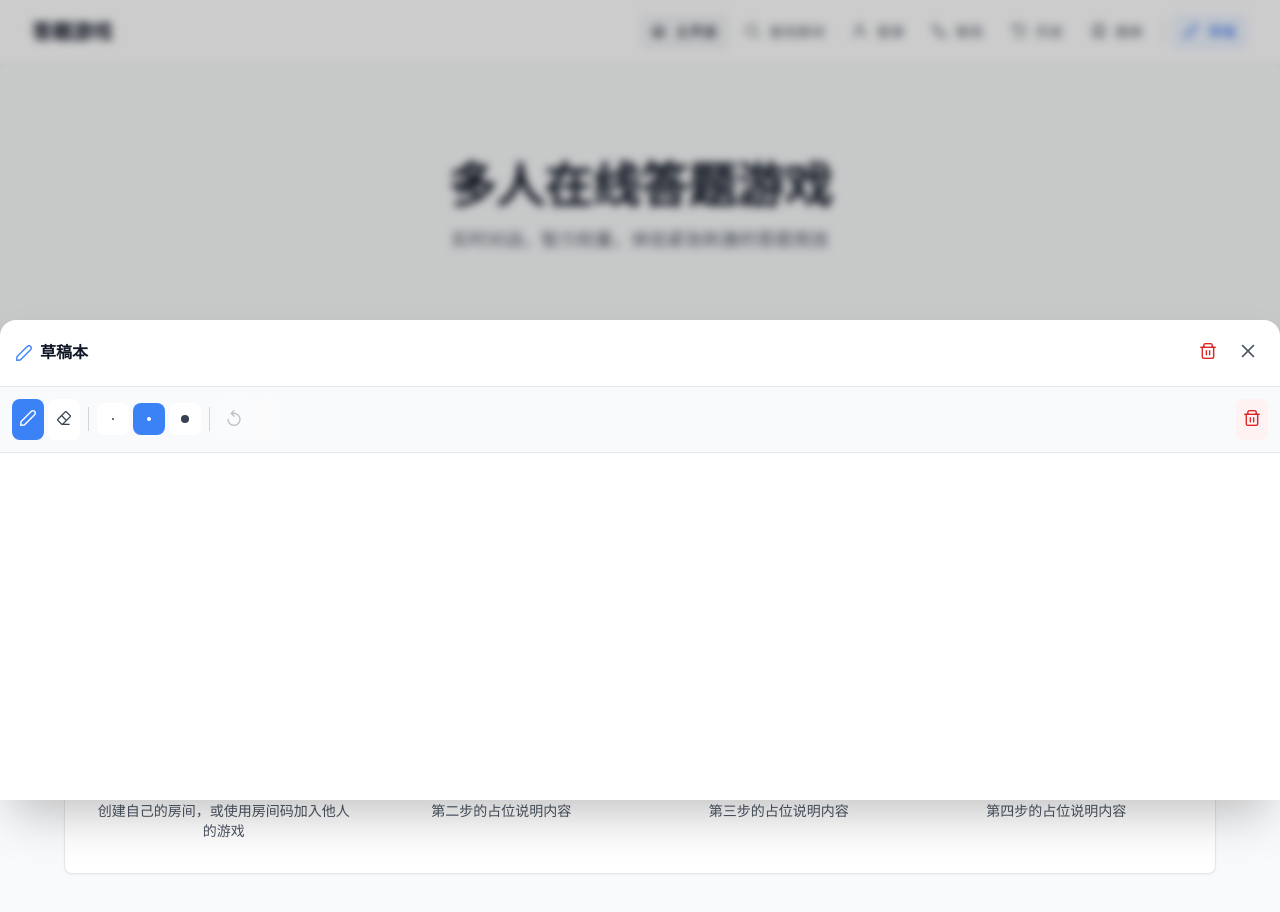
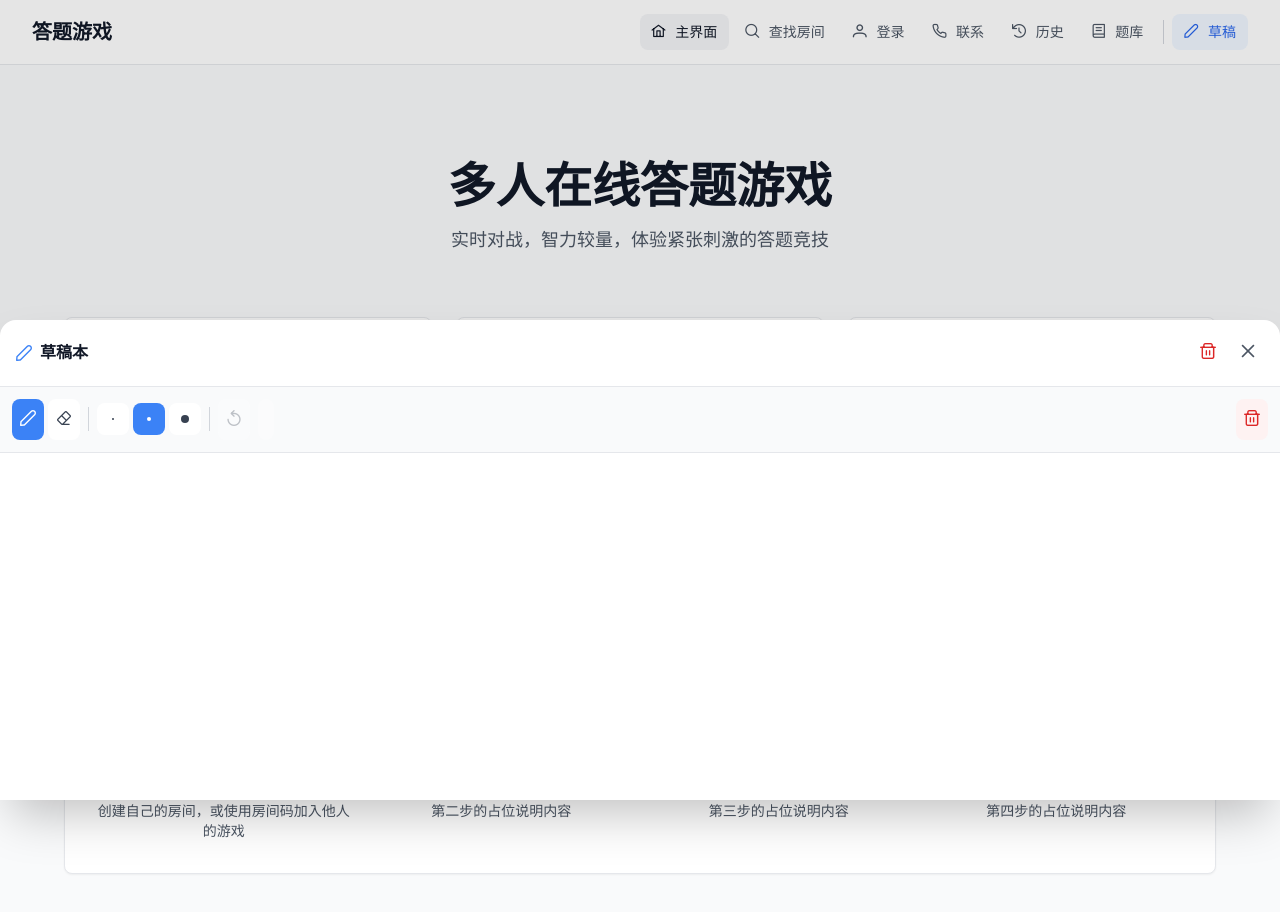
Before and after one commit to zxlzzz/a-piece-of-shit-based-on-Claude-4.5-from-a-fucking-Chinese-sophomore-loser, a Vue app in the folder frontend/: page / in a window 1280 px wide. Both pictures are taken after a click on the button 1228 px from the left and 748 px from the top of the page. Shown: the top 912 px of the page. Built offline with nearby package versions, Linux system fonts and the light colour scheme; a web font is replaced by a local one.

Commit message:
refactor: 优化草稿抽屉遮罩效果
- 移除背景模糊效果，确保背景内容清晰可见
- 降低遮罩透明度（20% -> 10%）
- 改进用户体验：使用草稿本时可以看到题目和背景内容

```diff
--- a/frontend/src/components/draft/DraftDrawer.vue
+++ b/frontend/src/components/draft/DraftDrawer.vue
@@ -35,7 +35,7 @@ const handleClear = () => {
   <transition name="mask">
     <div
       v-if="visible"
-      class="fixed inset-0 bg-black/20 z-[100] backdrop-blur-sm"
+      class="fixed inset-0 bg-black/10 z-[100]"
       @click="close"
     ></div>
   </transition>
```
